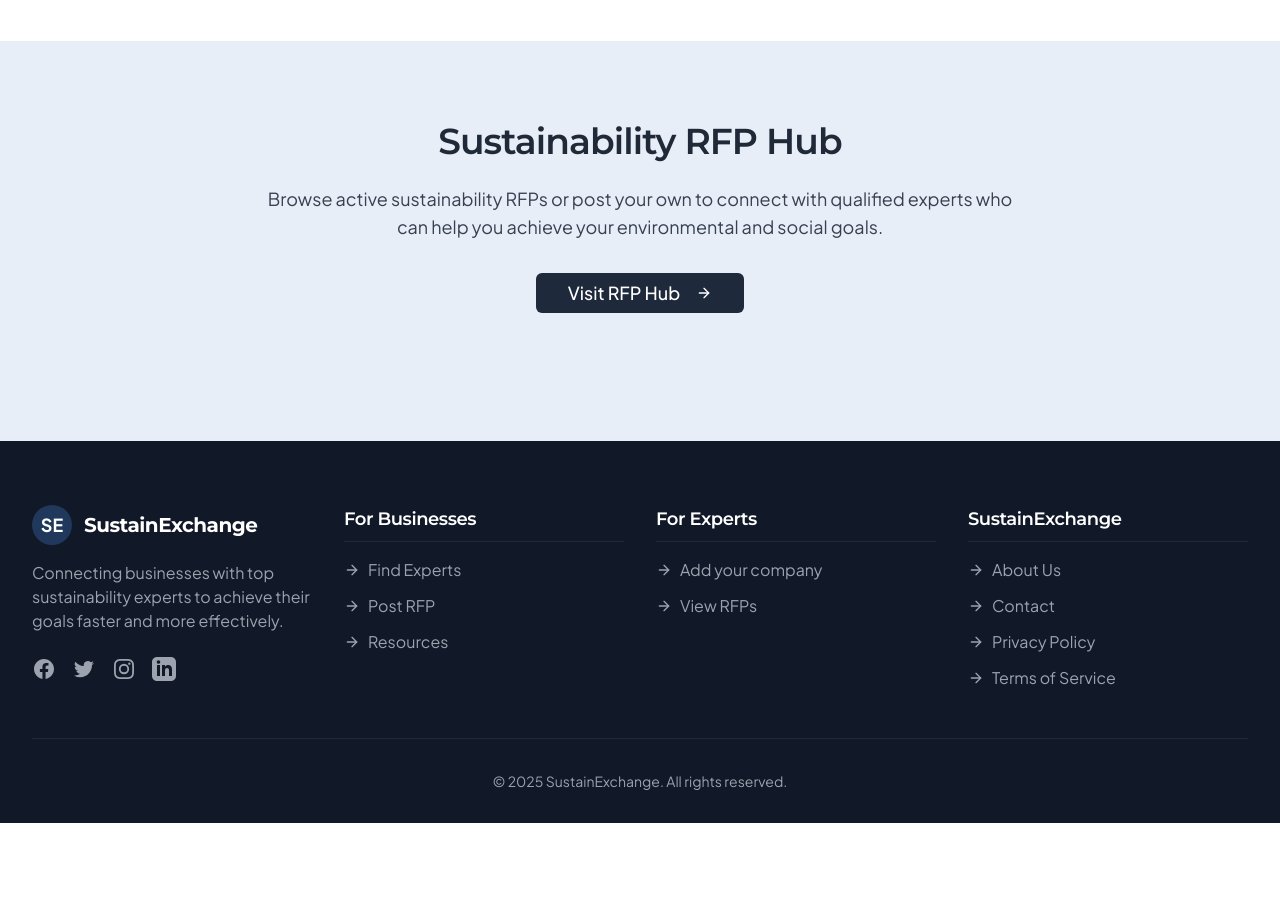
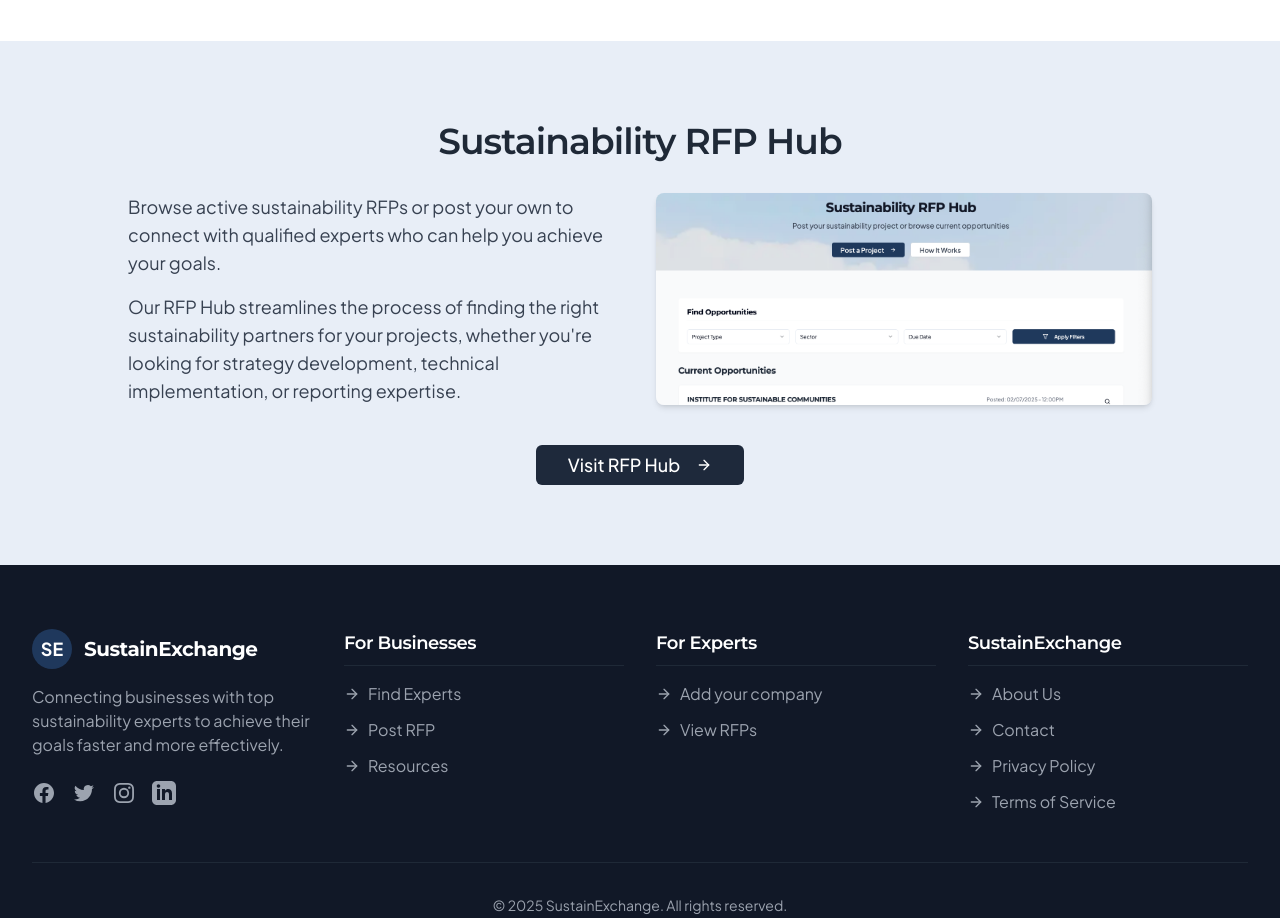
Before and after one commit to kduckets/sustainexchange, a Next.js app: page / in a window 1280 px wide. Shown: the part 1400-2318 px from the top of the page. Before the commit the page ends 2223 px from the top, so only its background shows below. Built offline with nearby package versions, Linux system fonts and the light colour scheme.

Commit message:
rfp hub hero

```diff
--- a/app/page.tsx
+++ b/app/page.tsx
@@ -92,7 +92,9 @@ export default function Home() {
                   <div className="flex flex-col sm:flex-row items-center justify-between gap-4">
                     <div className="text-center sm:text-left">
                       <h3 className="text-xl font-bold text-gray-800 mb-1">Project ready to go?</h3>
-                      <p className="text-gray-600">Post your sustainability project today to attract qualified experts</p>
+                      <p className="text-gray-600">
+                        Post your sustainability project today to attract qualified experts
+                      </p>
                     </div>
                     <Link href="/rfx-hub">
                       <Button className="bg-primary text-white hover:bg-primary/90 px-6 py-3 text-lg whitespace-nowrap">
@@ -149,17 +151,52 @@ export default function Home() {
       {/* RFX Hub Section */}
       <section className="py-20 bg-accent">
         <div className="container-wide">
-          <div className="text-center max-w-3xl mx-auto mb-12">
-            <h2 className="text-3xl md:text-4xl font-semibold mb-6 text-gray-800">Sustainability RFP Hub</h2>
-            <p className="text-lg text-gray-700 mb-8">
+          <div className="max-w-5xl mx-auto">
+            <h2 className="text-3xl md:text-4xl font-semibold mb-8 text-gray-800 text-center">
+              Sustainability RFP Hub
+            </h2>
+
+            <div className="grid grid-cols-1 md:grid-cols-2 gap-8 mb-10">
+              {/* Left column: Description */}
+              <div className="flex flex-col justify-center">
+                <p className="text-lg text-gray-700 mb-4">
                   Browse active sustainability RFPs or post your own to connect with qualified experts who can help you
-              achieve your environmental and social goals.
+                  achieve your goals.
                 </p>
+                <p className="text-lg text-gray-700">
+                  Our RFP Hub streamlines the process of finding the right sustainability partners for your projects,
+                  whether you're looking for strategy development, technical implementation, or reporting expertise.
+                </p>
+              </div>
+
+              {/* Right column: Screenshot of RFP Hub - now clickable */}
+              <div className="rounded-lg overflow-hidden shadow-md h-full transition-transform hover:scale-[1.02] hover:shadow-lg">
+                <Link href="/rfx-hub" className="block h-full">
+                  <div className="relative h-full">
+                    <Image
+                      src="/rfp-hub-screenshot.png"
+                      alt="Screenshot of the RFP Hub page"
+                      fill
+                      className="object-cover object-top"
+                    />
+                    <div className="absolute inset-0 bg-primary/0 hover:bg-primary/10 transition-colors flex items-center justify-center">
+                      <span className="opacity-0 hover:opacity-100 transition-opacity bg-primary/80 text-white py-2 px-4 rounded-md">
+                        Visit RFP Hub
+                      </span>
+                    </div>
+                  </div>
+                </Link>
+              </div>
+            </div>
+
+            {/* Centered button at the bottom */}
+            <div className="text-center">
               <Link href="/rfx-hub">
                 <Button className="bg-secondary text-white hover:bg-primary/90 px-8 py-3 text-lg">
                   Visit RFP Hub <ArrowRight className="ml-2 h-5 w-5" />
                 </Button>
               </Link>
+            </div>
           </div>
         </div>
       </section>
```
Also changed, not shown: public/rfp-hub-screenshot.png (added). Lines whose indentation alone changed are shown as unchanged.
